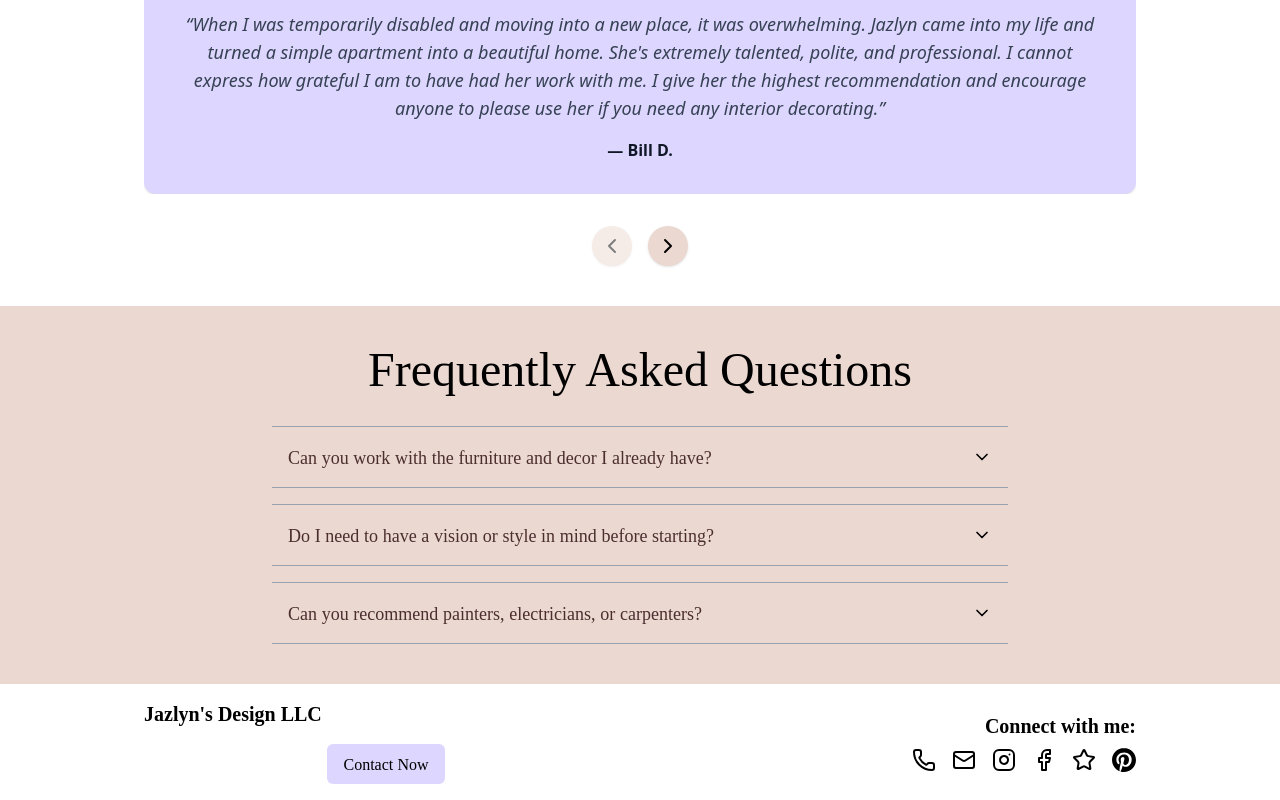
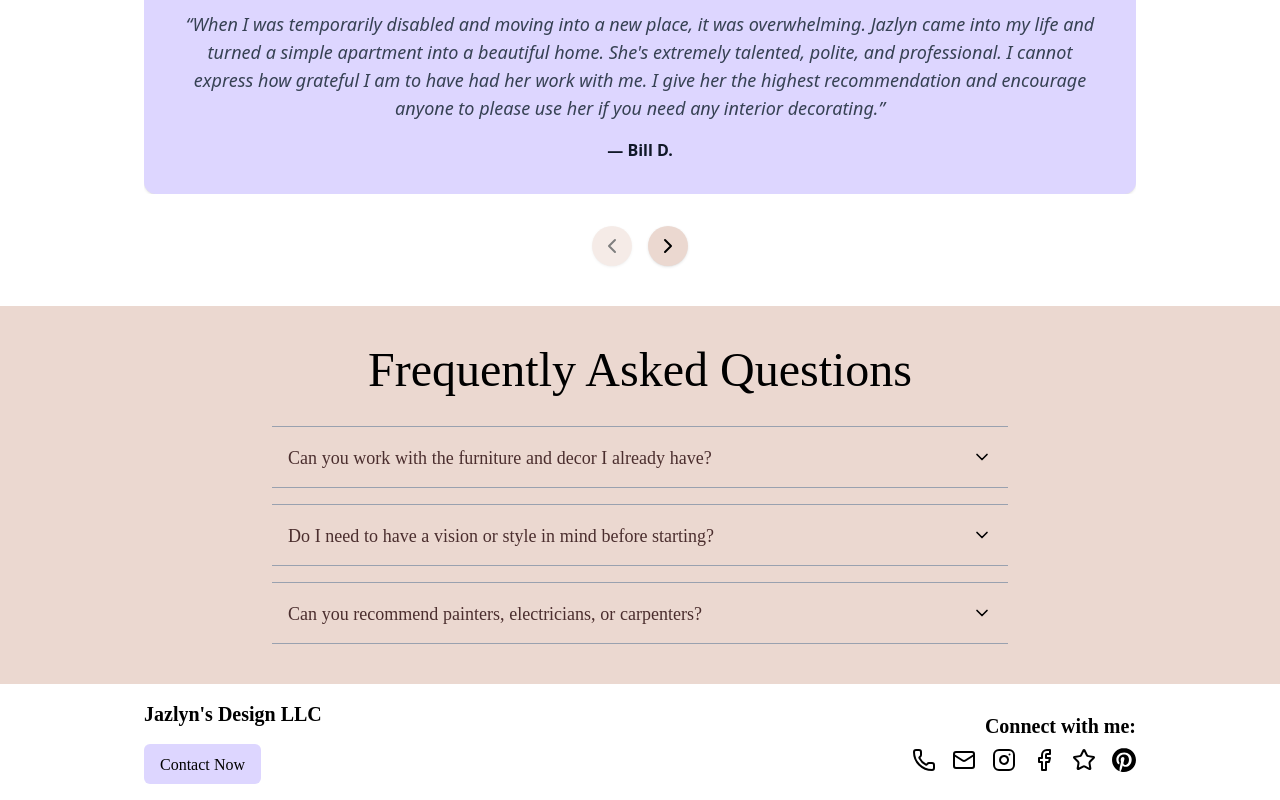
Before and after one commit to Wlyates00/Jazlyns-design, a React (Vite) app: page / in a window 1280 px wide. Shown: the part 1354-2154 px from the top of the page. Built offline with nearby package versions, Linux system fonts and the light colour scheme; a web font is replaced by a local one.

Commit message:
Button alignment

```diff
--- a/src/components/Footer.tsx
+++ b/src/components/Footer.tsx
@@ -11,7 +11,10 @@ export default function Footer() {
                   <p className="text-xl font-semibold text-center sm:text-left font-playfair">
                      Jazlyn's Design LLC
                   </p>
-                  <Link to="/contact" className="w-full flex justify-center">
+                  <Link
+                     to="/contact"
+                     className="w-full flex justify-center sm:justify-start"
+                  >
                      <button className="bg-violet-200 max-w-42 rounded-md px-4 py-2 font-medium font-georgian hover:bg-violet-100 transition">
                         Contact Now
                      </button>
```
